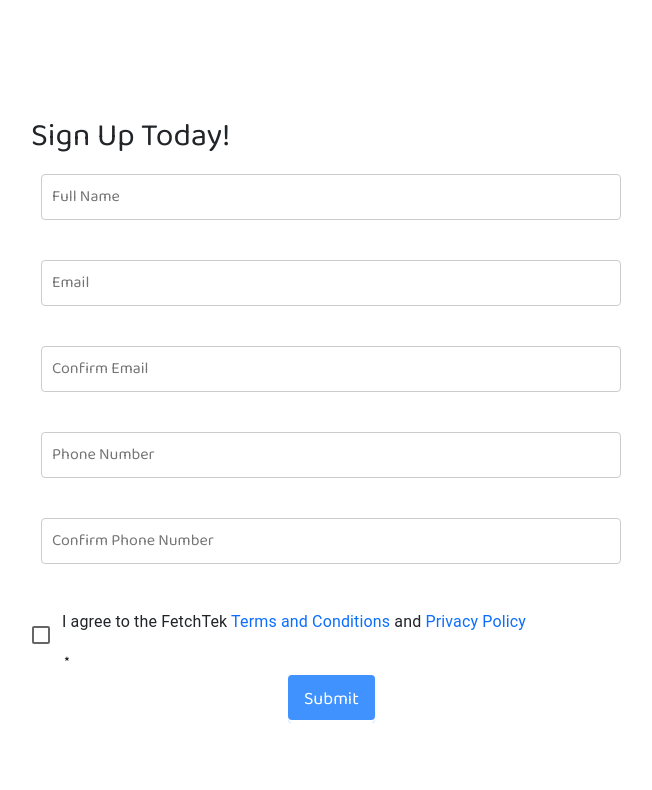
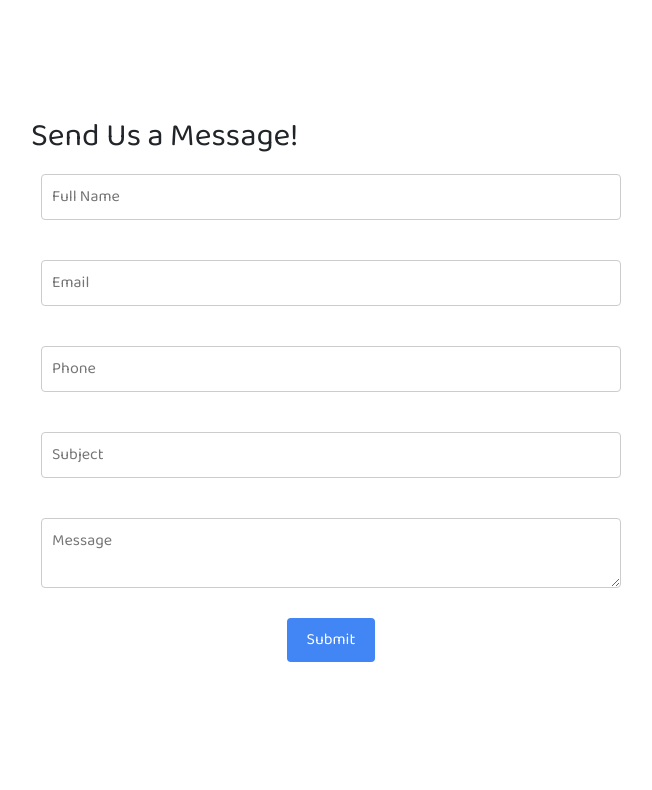
Before and after one commit to jaewonjung297/fetchtek-0.1.0, a React (Create React App) app in the folder frontend/: page /sellersignup in a window 1280 px wide. Shown: the part 570-1360 px from the top of the page, without its empty margins (309-961 px from the left). Built offline with nearby package versions, Linux system fonts and the light colour scheme.

Commit message:
faq answr change

```diff
--- a/frontend/src/pages/FAQ.js
+++ b/frontend/src/pages/FAQ.js
@@ -115,10 +115,10 @@ export default function FAQ() {
                 <img src = {image} alt = "FAQ Graphic" style = {{width: "20em"}}/>
             </div>
             <div className = 'question-container'>
-                <Collapsible question = "Q: Are the prices negotiable?" answer = "Yes once you completed your submission, the sales team can negotiate the final price and send you an invoice." />
-                <Collapsible question = "Q: How long have you been in business?" answer = "FetchTek has been in business for 8 years. We have been registered as a LLC for 2 years" />
-                <Collapsible question = "Q: Why can I trust FetchTek?" answer = "We have many satisfied customers and we have years of experience in this industry." />
-                <Collapsible question = "Q: How does shipping work?" answer = "I don't know I will let my boss answer for me" />
+                <Collapsible question = "Q: Are the prices negotiable?" answer = "Yes! Negotiation is a big part of what we do here at FetchTek. Once you complete your sign up, the sales team can begin negotations on your order." />
+                <Collapsible question = "Q: How long have you been in business?" answer = "FetchTek has been in the IT buyback space for 8 years. We have been registered as a LLC for 2 years" />
+                <Collapsible question = "Q: How do I know that can I trust FetchTek?" answer = "Our company prides itself on taking care of our clients with full transparency of our processes. After helping so many companies in IT liquidation, we understand that trust is a large part of our industry and identity. Which is why we invest so much time, attention, and care in handling every device and payment for our clients. Our mission is to keep your business in good hands and good faith!" />
+                <Collapsible question = "Q: How does shipping & returns work?" answer = "Great question! After confirming all the devices in your order, we will disclose shipping cost to you and send you a label that would be used in sending the package directly to our facility. We are happy to return any device you wish to withhold from your order. We will always confirm if you would like to return any devices before we close on every transaction." />
             </div>
             <div className='more-container'>
                 <div className='ask-container'>
--- a/frontend/src/pages/SellerSignUp.js
+++ b/frontend/src/pages/SellerSignUp.js
@@ -1,12 +1,6 @@
-import React, { useState, useEffect } from 'react';
-import { toast } from 'react-toastify';
+import React, { useState } from 'react';
 import styled from 'styled-components';
 import image from '../images/Shaking Hands.jpg';
-import FormControlLabel from '@mui/material/FormControlLabel';
-import Checkbox from '@mui/material/Checkbox';
-import axios from 'axios';
-import { getError } from '../utils';
-import { Helmet } from 'react-helmet-async';
 
 const ContactUsContainer = styled.div`
   max-width: 100%;
@@ -41,6 +35,7 @@ const TitleBoxContainer = styled.div`
 `;
 const SellingDescription = styled.section`
   margin-bottom: 20px;
+  border:
   position: relative;
   text-align: center;
 `
@@ -81,6 +76,12 @@ const FormGroup = styled.div`
   padding: 10px;
 `;
 
+const Label = styled.label`
+  font-weight: bold;
+  margin-bottom: 5px;
+  padding: 10px;
+`;
+
 const Input = styled.input`
   padding: 10px;
   font-size: 16px;
@@ -88,124 +89,53 @@ const Input = styled.input`
   border-radius: 4px;
 `;
 
-const ThankYou = styled.div`
-flex-direction: column;
-.title {
-  display: flex;
-  justify-content: center;
-}
-h3 {
-margin-top: 2em;
-}
-p {
-  max-width: 45em;
-  @media (max-width: 800px) {
-    max-width: 30em;
-  }
-}
-`
+const TextArea = styled.textarea`
+  padding: 10px;
+  font-size: 16px;
+  border: 1px solid #ccc;
+  border-radius: 4px;
+`;
 
-
-const ButtonStyle = styled.div`
-display: flex;
-justify-content: center;
-.button-30 {
-  align-items: center;
-  appearance: none;
-  background-color: #4092FF;
+const Button = styled.button`
+  padding: 10px 20px;
+  font-size: 16px;
+  background-color: #4285f4;
+  margin: auto;
+  max-width: 100px;
+  color: #fff;
+  border: none;
   border-radius: 4px;
-  border-width: 0;
-  box-shadow: 0 1px 2px, 0 7px 13px -3px, 0 -3px 0 inset;
-  box-sizing: border-box;
-  color: #36395A;
   cursor: pointer;
-  display: inline-flex;
-  height: 48px;
-  justify-content: center;
-  line-height: 1;
-  list-style: none;
-  overflow: hidden;
-  padding-left: 16px;
-  padding-right: 16px;
-  position: relative;
-  text-align: left;
-  text-decoration: none;
-  transition: box-shadow .15s,transform .15s;
-  user-select: none;
-  -webkit-user-select: none;
-  touch-action: manipulation;
-  white-space: nowrap;
-  will-change: box-shadow,transform;
-  font-size: 18px;
-  color: white;
-}
-
-
-.button-30:hover {
-  box-shadow: rgba(45, 35, 66, 0.4) 0 4px 8px, rgba(45, 35, 66, 0.3) 0 7px 13px -3px, #D6D6E7 0 -3px 0 inset;
-  transform: translateY(-2px);
-}
-
-.button-30:active {
-  box-shadow: #D6D6E7 0 3px 7px inset;
-  transform: translateY(2px);
-}
 `;
 
 const SellerSignUp = () => {
   const [name, setName] = useState('');
   const [phone, setPhone] = useState('');
-  const [confirmPhone, setConfirmPhone] = useState('');
   const [email, setEmail] = useState('');
-  const [confirmEmail, setConfirmEmail] = useState('');
-  const [checked, setChecked] = useState(false);
-  const [formSent, setFormSent] = useState(false);
+  const [subject, setSubject] = useState('');
+  const [message, setMessage] = useState('');
 
-  useEffect(() => {
-    window.scrollTo(0, 0);
-  }, []);
-
-  const handleSubmit = async (e) => {
+  const handleSubmit = (e) => {
     e.preventDefault();
+    // You can perform form submission logic here, such as sending an email or making an API request
+    console.log('Name:', name);
+    console.log('Email:', email);
+    console.log('Phone:', phone);
+    console.log('Subject:', subject);
+    console.log('Message:', message);
     // Clear the form fields
-    if (checked === false) {
-      toast.error('Please Agree to Terms and Conditions!');
-      return;
-    } else if (email !== confirmEmail){
-      toast.error('Email does not match!');
-      return;
-    } else if (phone !== confirmPhone){
-      toast.error('Phone Number does not match!');
-      return;
-    }
-
-    try {
-      await axios.post('/api/users/signup', {
-        name,
-        email,
-        phone,
-      });
-      setName('');
-      setEmail('');
-      setPhone('');
-      setConfirmEmail('');
-      setConfirmPhone('');
-      setChecked(false);
-      toast.success("Succesfully Signed Up!");
-      setFormSent(true);
-    } catch (err) {
-      toast.error(getError(err));
-    }
+    setName('');
+    setEmail('');
+    setPhone('');
+    setSubject('');
+    setMessage('');
   };
 
   return (
     <div>
-      <Helmet>
-        <title>Seller Sign Up</title>
-      </Helmet>
-    <ContactUsContainer id = "top">
+    <ContactUsContainer>
       <TitleBoxContainer>
-       <img className="image" src={image} alt = "background title"></img>
+       <img className="image" src={image}></img>
         <TitleBox>
           Become a Partner!
         </TitleBox>
@@ -215,8 +145,8 @@ const SellerSignUp = () => {
     <SellingDescription>
 
     </SellingDescription>
-    <FormContainer style = {{display: formSent ? 'none' : 'block'}}>
-      <h2 style={{justify: 'center'}}>Sign Up Today!</h2>
+    <FormContainer>
+      <h2 style={{justify: 'center'}}>Send Us a Message!</h2>
       <Form onSubmit={handleSubmit}>
         <FormGroup>
           <Input
@@ -236,44 +166,35 @@ const SellerSignUp = () => {
             required
           />
         </FormGroup>
-        <FormGroup >
+        <FormGroup>
           <Input
-            type="email"
-            value={confirmEmail}
-            placeholder='Confirm Email'
-            onChange={(e) => setConfirmEmail(e.target.value)}
+            type="text"
+            value={phone}
+            placeholder='Phone'
+            onChange={(e) => setPhone(e.target.value)}
             required
           />
         </FormGroup>
         <FormGroup>
           <Input
-          placeholder = "Phone Number"
-          value={phone}
-          onChange={(e) => setPhone(e.target.value)}
-          required
+            type="text"
+            value={subject}
+            placeholder='Subject'
+            onChange={(e) => setPhone(e.target.value)}
+            required
           />
         </FormGroup>
         <FormGroup>
-          <Input
-          placeholder = "Confirm Phone Number"
-          value={confirmPhone}
-          onChange={(e) => setConfirmPhone(e.target.value)}
-          required
-          />
+          <TextArea
+            value={message}
+            placeholder='Message'
+            onChange={(e) => setMessage(e.target.value)}
+            required
+          ></TextArea>
         </FormGroup>
-        <FormControlLabel required control={<Checkbox onChange = {e => {console.log(e.target.checked); setChecked(e.target.checked);}}/>} label={<p style = {{marginTop: "1em"}}>I agree to the FetchTek <a href = '/terms' style = {{textDecoration: "none"}}>Terms and Conditions</a> and <a href = '/terms' style = {{textDecoration: "none"}}>Privacy Policy</a></p>}/>
-        <ButtonStyle>
-          <button className = 'button-30' type="submit">Submit</button>
-        </ButtonStyle>
+        <Button type="submit">Submit</Button>
       </Form>
       </FormContainer>
-
-    <ThankYou style = {{display: formSent ? 'block' : 'none'}}>
-      <div className='title'>
-        <h3>Thank You for Joining <span style = {{color: "#4092ff"}}>FetchTek!</span></h3>
-      </div>
-      <div className='title'><p>We have recieved your information and will send a confirmation email shortly. Please check your inbox and spam to ensure your sign up is successful. If you did not recieve the email, fill out the form again or contact us!</p></div>
-    </ThankYou>
       </div>
   );
 };
```
